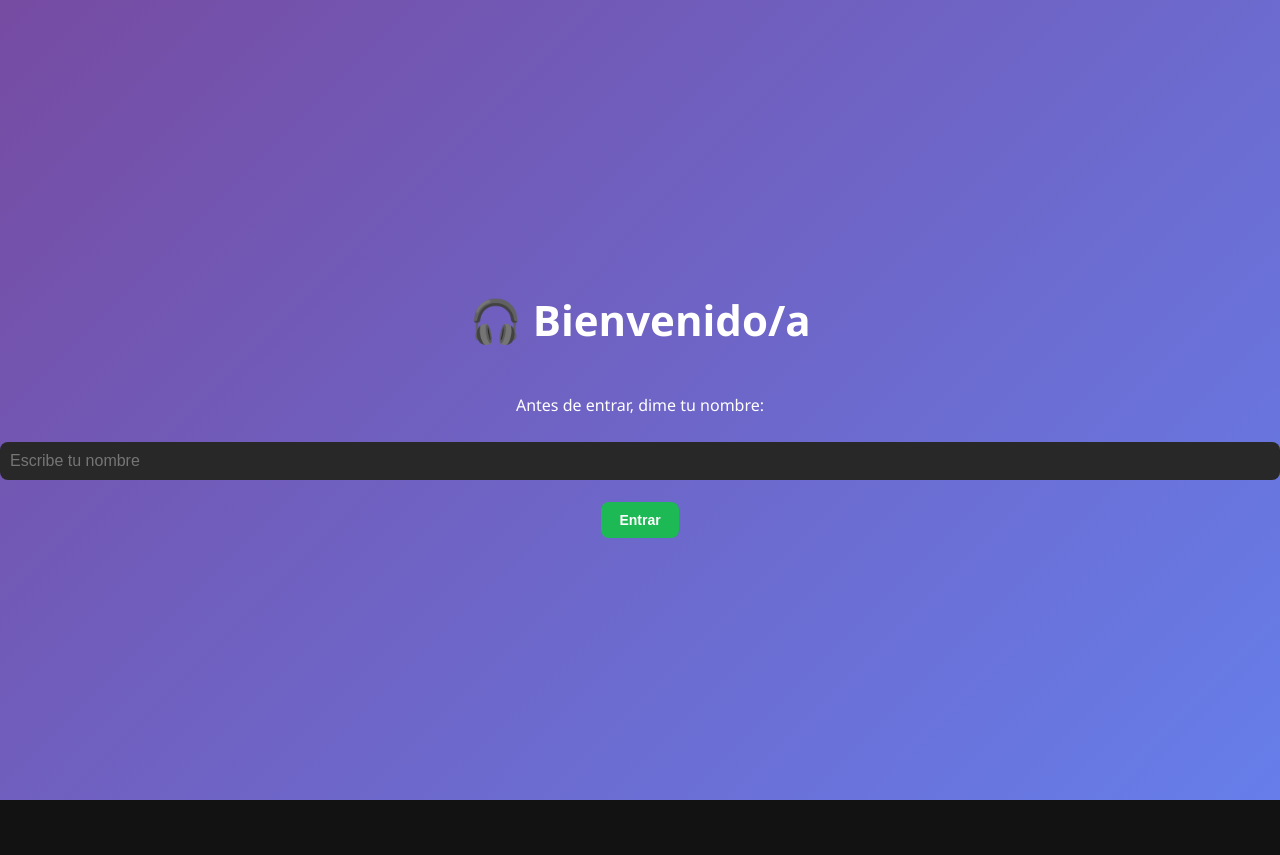
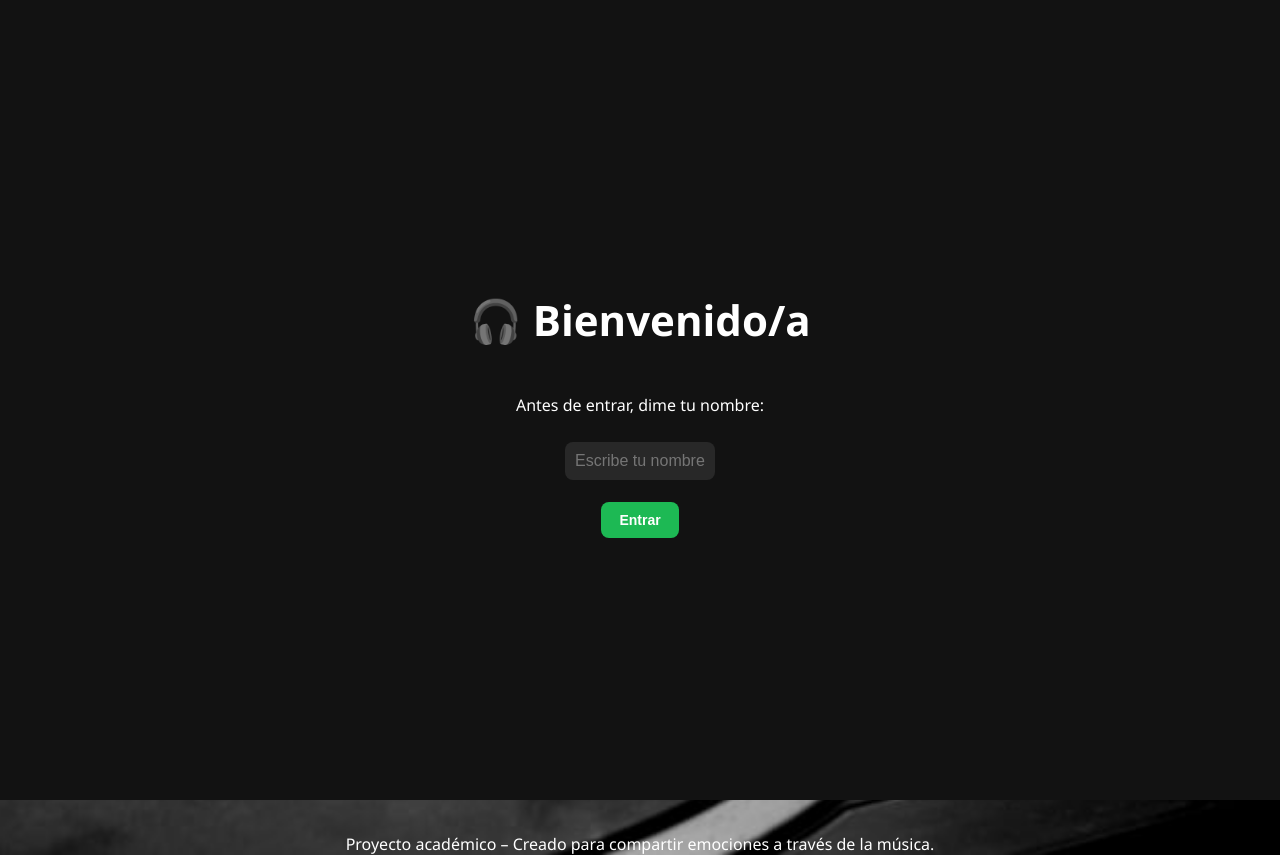
Before and after one commit to caminosludmila/playlist, a plain HTML site: page index.html in a window 1280 px wide. Before the commit the page ends 800 px from the top, so only its background shows below. Drawn offline with Linux system fonts and the light colour scheme.

Commit message:
Add files via upload

```diff
--- a/index.html
+++ b/index.html
@@ -1,14 +1,21 @@
 <!DOCTYPE html>
 <html lang="es">
 <head>
+    <meta charset="UTF-8">
+    <title>Playlist según tu estado de ánimo</title>
+    <link rel="stylesheet" href="style.css">
+</head>
+
 <body>
-    <meta charset="UTF-8">
-    <title>Playlist según tu estado de ánimo</title><body>
-
+    <div class="pantalla-bienvenida" id="bienvenida">
+        <h1>🎧 Bienvenido/a</h1>
+        <p>Antes de entrar, dime tu nombre:</p>
+        <input type="text" id="nombreInput" placeholder="Escribe tu nombre">
+        <button onclick="entrar()">Entrar</button>
+    </div>
     <div class="intro">
         <h1>🎵 Nuestro Proyecto de Playlists 🎵</h1>
-<link rel="stylesheet" href="style.css">
-<script src="script.js"></script>
+
         <p>
             Nos gustaría compartirles este proyecto en forma de playlists.
             Son algunas de las canciones que a nosotros nos acompañan en distintos momentos
@@ -18,26 +25,13 @@
         <p>
             Esperamos que también puedan servirles a ustedes.
             Y si no es así, nos encantaría que puedan utilizarlas como base para agregar
-            canciones propias que los representen, o incluso fusionarlas con sus gustos
-            y emociones.
+            canciones propias que los representen.
         </p>
 
         <p>
             Porque la música no solo se escucha… también se siente.
         </p>
     </div>
-<head>
-  <meta charset="UTF-8">
-  <title>Playlist según tu estado de ánimo</title>
-  <link rel="stylesheet" href="style.css">
-</head>
-<div class="pantalla-bienvenida" id="bienvenida">
-  <h1>🎧 Bienvenido/a</h1>
-  <p>Antes de entrar, dime tu nombre:</p>
-  <input type="text" id="nombreInput" placeholder="Escribe tu nombre">
-  <button onclick="entrar()">Entrar</button>
-</div>
-
     <div class="container">
         <h1 id="saludoPersonalizado"></h1>
 
@@ -54,17 +48,15 @@
 
         <button onclick="recomendar()">Ir a mi playlist</button>
     </div>
-
-<script src="script.js"></script>
     <div class="frase-final">
         Porque todos atravesamos distintos momentos, y en cada uno de ellos
         la música puede convertirse en refugio, impulso o compañía.
-        Si estas playlists logran conectar con vos, entonces este proyecto
-        habrá cumplido su verdadera misión.
     </div>
 
     <footer>
         Proyecto académico – Creado para compartir emociones a través de la música.
     </footer>
+
+    <script src="script.js"></script>
 </body>
 </html>
--- a/script.js
+++ b/script.js
@@ -19,6 +19,16 @@ function recomendar() {
     alert("Seleccioná un estado de ánimo.");
     return;
   }
+  document.body.classList.remove(
+    "fondo-triste",
+    "fondo-motivacional",
+    "fondo-animo",
+    "fondo-alegre",
+    "fondo-relajado"
+  );
+
+  // 🔥 Aplicar fondo según emoción
+  document.body.classList.add("fondo-" + estado);
 
   let link = "";
 
--- a/style.css
+++ b/style.css
@@ -2,40 +2,51 @@
   box-sizing: border-box;
 }
 
-
+/* ===== BODY ===== */
 body {
   font-family: 'Segoe UI', sans-serif;
   margin: 0;
-  background: #121212;
   color: white;
+  display: flex;
+  flex-direction: column;
+  align-items: center;
+
+  background-image: url("bienvenida.jpg.jpeg");
+  background-size: cover;
+  background-position: center;
+  background-repeat: no-repeat;
+
+  transition: background 0.6s ease;
 }
 
-
-body::before {
-  content: "";
-  position: fixed;
-  inset: 0;
-  background: url("cerebro.jpg.jpeg") no-repeat center center;
-  background-size: cover;
-  opacity: 0.25;
-  z-index: -2;
+/* ===== INTRO ===== */
+.intro {
+  text-align: center;
+  max-width: 90%;
+  display: flex;
+  flex-direction: column;
+  gap: 15px;
+  margin: 40px auto 20px auto;
 }
 
+.intro h1 {
+  margin: 0;
+}
 
-body::after {
-  content: "";
-  position: fixed;
-  inset: 0;
-  background: linear-gradient(to bottom, rgba(0,0,0,0.85), rgba(0,0,0,0.95));
-  z-index: -1;
+.intro p {
+  text-align: center;
+  margin: 0;
+  line-height: 1.6;
 }
+
+/* ===== PANTALLA BIENVENIDA ===== */
 .pantalla-bienvenida {
   position: fixed;
   top: 0;
   left: 0;
   width: 100%;
   height: 100%;
-  background: linear-gradient(135deg, #764ba2, #667eea);
+  background: #121212;
   display: flex;
   justify-content: center;
   align-items: center;
@@ -50,6 +61,7 @@ body::after {
   border: none;
   margin-top: 10px;
   font-size: 16px;
+  width: 150px;
 }
 
 .pantalla-bienvenida button {
@@ -60,16 +72,25 @@ body::after {
   cursor: pointer;
   font-size: 14px;
 }
-header {
-  text-align: center;
-  background: rgba(0,0,0,0.25);
-  padding: 20px;
-  border-radius: 14px;
-  margin-bottom: 20px;
+
+/* ===== BOTONES ===== */
+button {
+  margin-top: 15px;
+  padding: 12px 30px;
+  border-radius: 25px;
+  border: none;
+  background: #1db954;
+  color: white;
+  font-size: 16px;
+  font-weight: bold;
+  cursor: pointer;
 }
 
+button:hover {
+  background: #17a44a;
+}
 
-
+/* ===== CONTAINER ===== */
 .container {
   max-width: 700px;
   margin: 60px auto;
@@ -80,12 +101,16 @@ header {
   text-align: center;
 }
 
+.container:hover {
+  transform: translateY(-5px);
+  transition: 0.3s ease;
+}
 
+/* ===== TEXTOS ===== */
 h1 {
   font-size: 42px;
   margin-bottom: 30px;
 }
-
 
 .bienvenida {
   background: rgba(0,0,0,0.3);
@@ -100,7 +125,7 @@ h1 {
   color: #cccccc;
 }
 
-
+/* ===== FORMULARIO ===== */
 .formulario {
   background: rgba(0,0,0,0.25);
   padding: 25px;
@@ -119,45 +144,23 @@ select {
   font-size: 16px;
 }
 
-
-button {
-  margin-top: 15px;
-  padding: 12px 30px;
-  border-radius: 25px;
-  border: none;
-  background: #1db954;
-  color: white;
-  font-size: 16px;
-  font-weight: bold;
-  cursor: pointer;
+/* ===== FRASE FINAL ===== */
+.frase-final {
+  max-width: 800px;
+  margin: 60px auto 40px auto;
+  text-align: center;
+  line-height: 1.6;
+  color: #cccccc;
 }
 
-button:hover {
-  background: #17a44a;
-}
-
-
-.container:hover {
-  transform: translateY(-5px);
-  transition: 0.3s ease;
-}
-body::after{
-  content: "";
-  position: fixed;
-  top: 0;
-  left: 0;
-  width: 100%;
-  height: 100%;
-  background: linear-gradient(to bottom, rgba(0,0,0,0.85), rgba(0,0,0,0.95));
-  z-index: -1;
-}
-
+/* ===== EFECTO BRILLO ===== */
 .brillo::before {
   opacity: 0.6 !important;
   filter: brightness(2) contrast(1.3);
   animation: pulsoOndas 1.5s ease-in-out infinite;
 }
 
+/* ===== RESPONSIVE ===== */
 @media (max-width: 768px) {
 
   .container {
@@ -170,8 +173,6 @@ body::after{
     font-size: 26px;
   }
 
-  input,
-  select,
   button {
     font-size: 14px;
     padding: 10px;
@@ -186,7 +187,7 @@ body::after{
   }
 
   .pantalla-bienvenida button {
-    width: 60%;
+    width: auto;
+    display: inline-block;
   }
-
 }
```
Also changed, not shown: bienvenida.jpg.jpeg (added), fondo.jpg.jpeg (added). Lines whose indentation alone changed are shown as unchanged.
